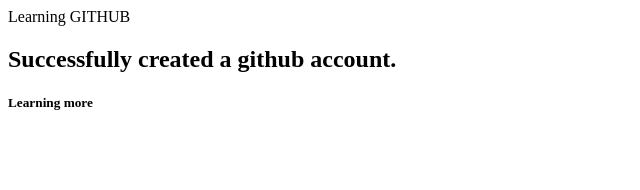
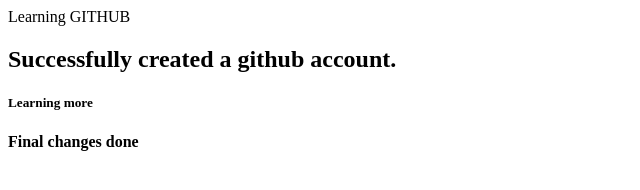
Before and after one commit to jatin2196/firstproject, a plain HTML site: page index.html in a window 1280 px wide. Shown: the whole page, without its empty margins (0-640 px from the left). Drawn offline with Linux system fonts and the light colour scheme.

Commit message:
Final copy

```diff
--- a/index.html
+++ b/index.html
@@ -3,5 +3,7 @@
 <body>
   <h2>Successfully created a github account.</h2>
   <h5>Learning more</h5>
+
+  <b>Final changes done</b>
 </body>
 </html>
```
